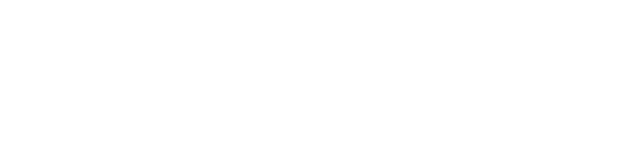
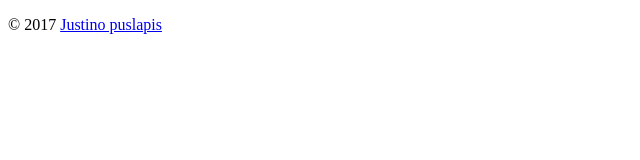
Before and after one commit to JustinasTa/Puslapis, a plain HTML site: page index.html in a window 1280 px wide. Shown: the whole page, without its empty margins (0-640 px from the left). Drawn offline with Linux system fonts and the light colour scheme.

```diff
--- a/index.html
+++ b/index.html
@@ -6,5 +6,10 @@
 
 <body>
 
+    <!-- Footer -->
+    <footer>
+        <p>&copy; 2017 <a href="#">Justino puslapis</a></p>
+    </footer>
+
 </body>
 </html>
```
